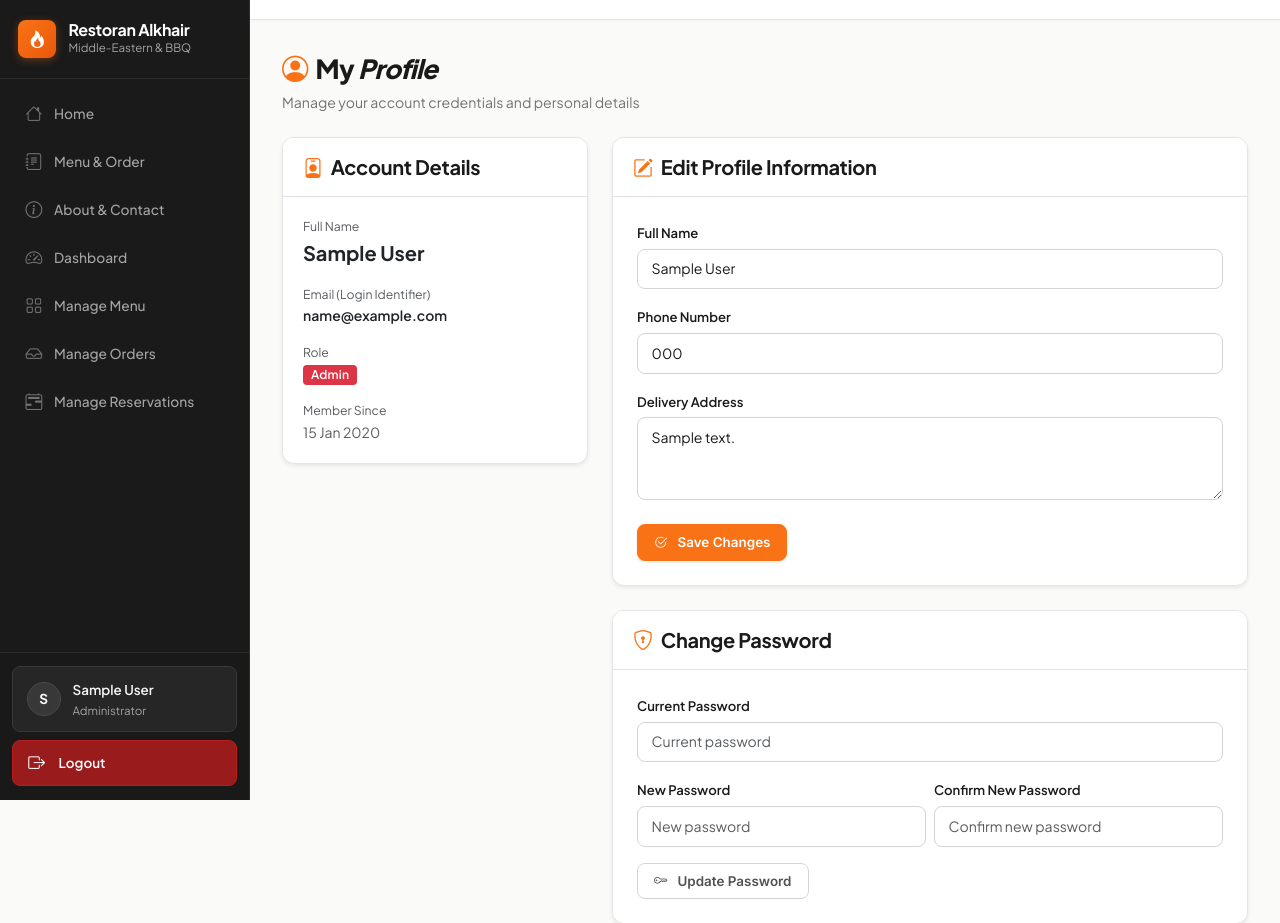
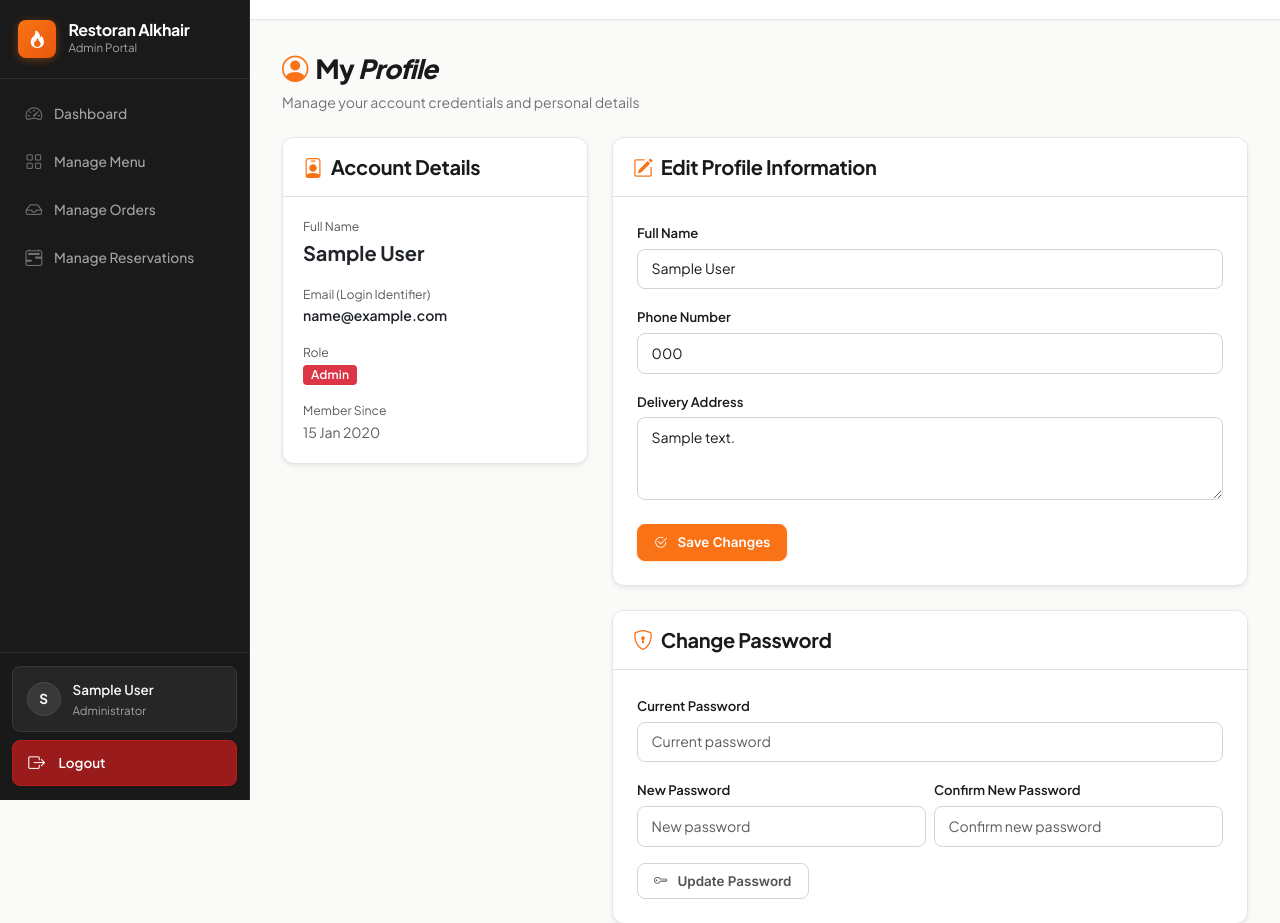
Before and after one commit to mohammad-jowel/Alkhair-Order-and-Reservation-System, a Django app: page /accounts/profile/ in a window 1280 px wide. Shown: the top 923 px of the page. Run offline with Django 5.2, Linux system fonts and the light colour scheme; a user stored in the database is signed in; tables that the repository leaves empty hold one stand-in row (values such as "Sample post").

Commit message:
UI: Hide customer nav links (Home, Menu, About) for admin, starting sidebar at Dashboard

```diff
--- a/main/templates/base.html
+++ b/main/templates/base.html
@@ -22,11 +22,11 @@
 
         <!-- ============ SIDEBAR ============ -->
         <aside class="sidebar" id="sidebar" aria-label="Main Navigation">
-            <a class="sidebar-brand" href="{% url 'core:home' %}">
+            <a class="sidebar-brand" href="{% if user.is_authenticated and user.is_admin %}{% url 'dashboard:dashboard' %}{% else %}{% url 'core:home' %}{% endif %}">
                 <span class="brand-icon"><i class="bi bi-fire"></i></span>
                 <div>
                     <div class="brand-title">Restoran Alkhair</div>
-                    <div class="brand-subtitle">Middle-Eastern &amp; BBQ</div>
+                    <div class="brand-subtitle">{% if user.is_authenticated and user.is_admin %}Admin Portal{% else %}Middle-Eastern &amp; BBQ{% endif %}</div>
                 </div>
             </a>
 
@@ -41,6 +41,7 @@
             <!-- Unified Navigation List -->
             <nav class="sidebar-nav-container">
                 <ul class="sidebar-nav">
+                    {% if not user.is_authenticated or not user.is_admin %}
                     <li>
                         <a class="sidebar-link {% if request.resolver_match.url_name == 'home' %}active{% endif %}" href="{% url 'core:home' %}">
                             <i class="bi bi-house"></i> Home
@@ -56,6 +57,7 @@
                             <i class="bi bi-info-circle"></i> About &amp; Contact
                         </a>
                     </li>
+                    {% endif %}
 
                     {% if user.is_authenticated and not user.is_admin %}
                     <li>
```
